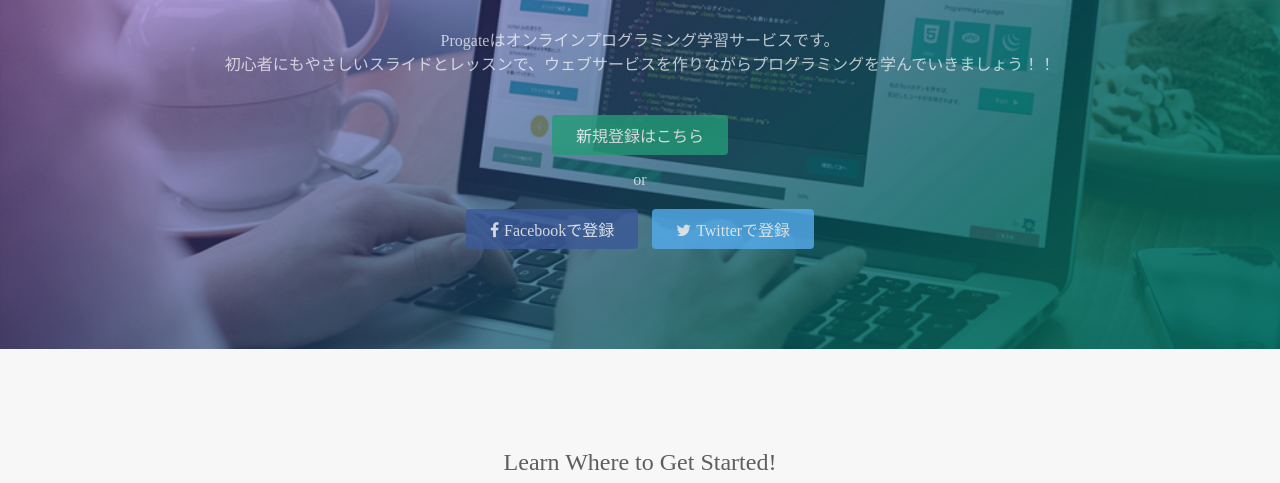
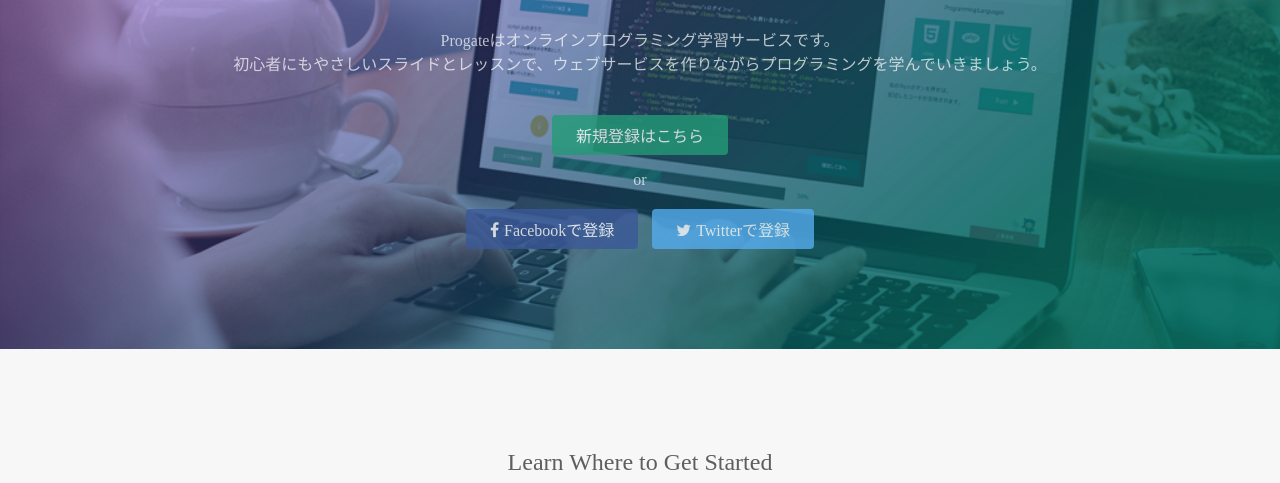
Before and after one commit to kashitu-asai/sample.github.io, a plain HTML site: page index.html in a window 1280 px wide. Shown: the part 317-800 px from the top of the page. Drawn offline with Linux system fonts and the light colour scheme.

Commit message:
Update index.html

```diff
--- a/index.html
+++ b/index.html
@@ -24,7 +24,7 @@
   <div class="top-wrapper">
     <div class="container">
       <h1>LEARN TO CODE.<br>LEARN TO BE CREATIVE.</h1>
-      <p>Progateはオンラインプログラミング学習サービスです。<br>初心者にもやさしいスライドとレッスンで、ウェブサービスを作りながらプログラミングを学んでいきましょう！！</p>
+      <p>Progateはオンラインプログラミング学習サービスです。<br>初心者にもやさしいスライドとレッスンで、ウェブサービスを作りながらプログラミングを学んでいきましょう。</p>
       <div class="btn-wrapper">
         <a href="#" class="btn signup">新規登録はこちら</a>
         <p>or</p>
@@ -36,7 +36,7 @@
   <div class="lesson-wrapper">
     <div class="container">
       <div class="heading">
-        <h2>Learn Where to Get Started!</h2>
+        <h2>Learn Where to Get Started</h2>
       </div>
       <div class="lessons">
         <div class="lesson">
```
